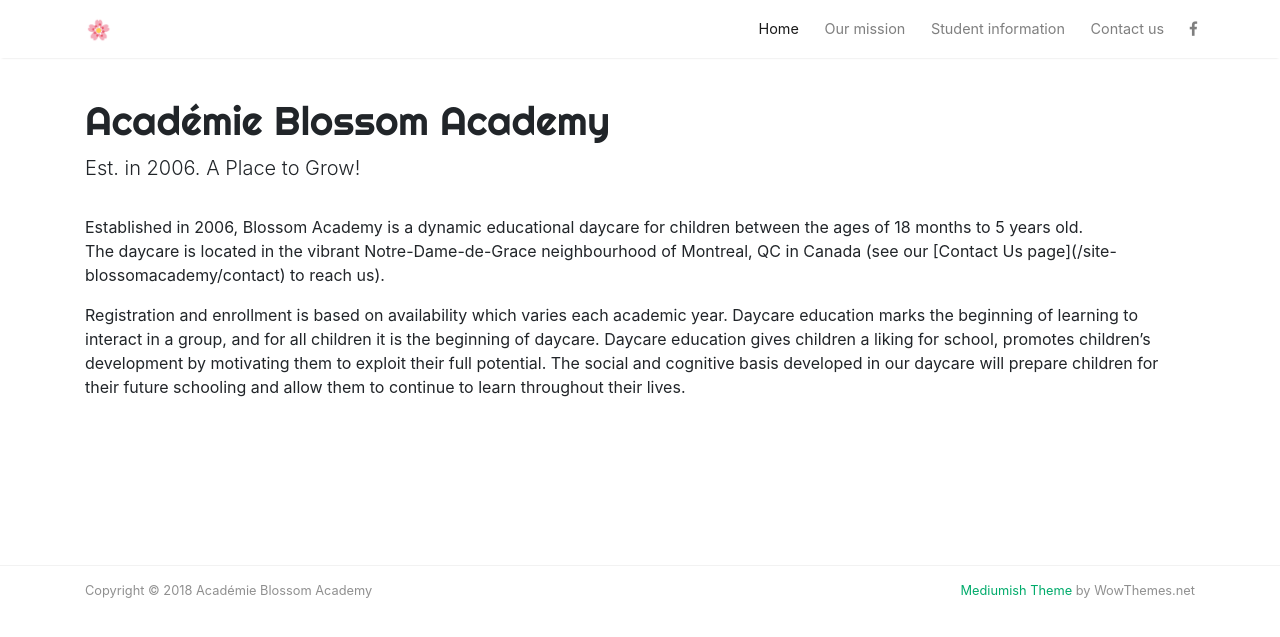
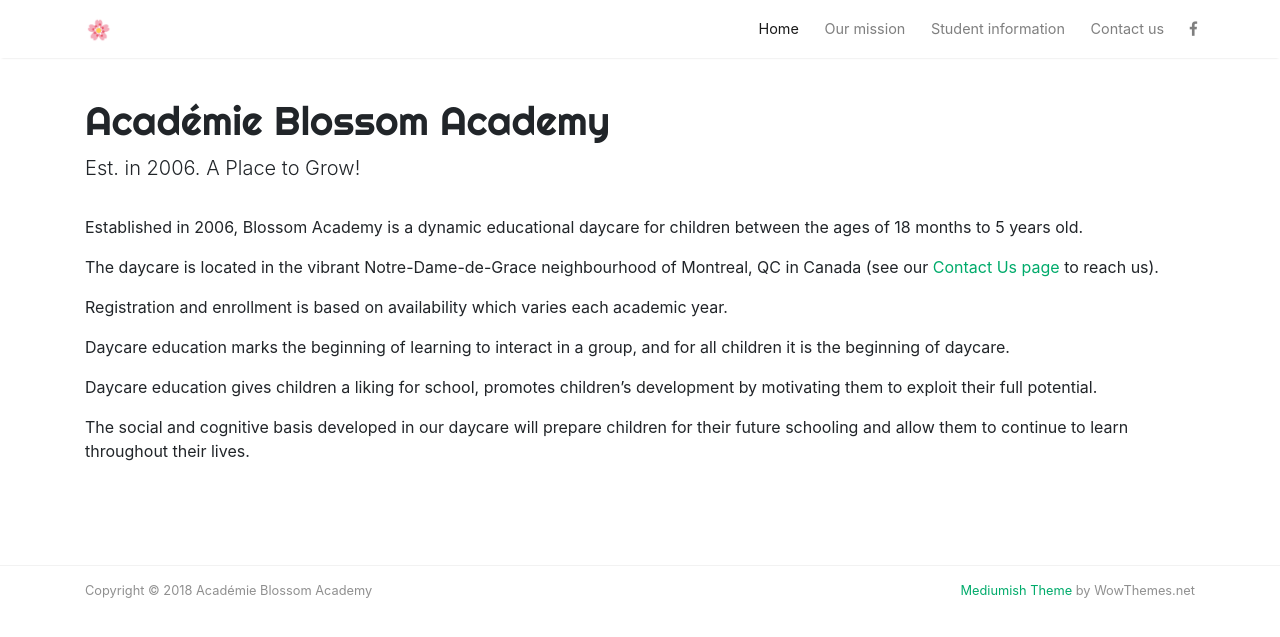
Before and after one commit to blossomacademyca/site-blossomacademy, a Jekyll site: the page built from index.html, in a window 1280 px wide. Shown: the top 637 px of the page. Built offline with Jekyll 4.4.1, drawn with Linux system fonts in a browser that asks for light colours; nearby versions of some CDN libraries; the list of posts is cut into pages by our own code; comment, search, counter and statistics services are not loaded.

Commit message:
Update index.html

```diff
--- a/index.html
+++ b/index.html
@@ -3,13 +3,13 @@ layout: default
 title: Home
 bg: '#0fbfcf'
 ---
-Established in 2006, Blossom Academy is a dynamic educational daycare for children between the ages of 18 months to 5 years old.
-<p>The daycare is located in the vibrant Notre-Dame-de-Grace neighbourhood of Montreal, QC in Canada (see our [Contact Us page]({{ site.baseurl}}/contact) to reach us).
-</p>
+<p>Established in 2006, Blossom Academy is a dynamic educational daycare for children between the ages of 18 months to 5 years old.</p>
 
-Registration and enrollment is based on availability which varies each academic year.
+<p>The daycare is located in the vibrant Notre-Dame-de-Grace neighbourhood of Montreal, QC in Canada (see our <a href="https://blossomacademyca.github.io/site-blossomacademy/contact">Contact Us page</a> to reach us).</p>
+
+<p>Registration and enrollment is based on availability which varies each academic year.</p>
 
 
-Daycare education marks the beginning of learning to interact in a group, and for all children it is the beginning of daycare.
-Daycare education gives children a liking for school, promotes children’s development by motivating them to exploit their full potential.
-The social and cognitive basis developed in our daycare will prepare children for their future schooling and allow them to continue to learn throughout their lives.
+<p>Daycare education marks the beginning of learning to interact in a group, and for all children it is the beginning of daycare.</p>
+<p>Daycare education gives children a liking for school, promotes children’s development by motivating them to exploit their full potential. </p>
+<p>The social and cognitive basis developed in our daycare will prepare children for their future schooling and allow them to continue to learn throughout their lives.</p>
```
